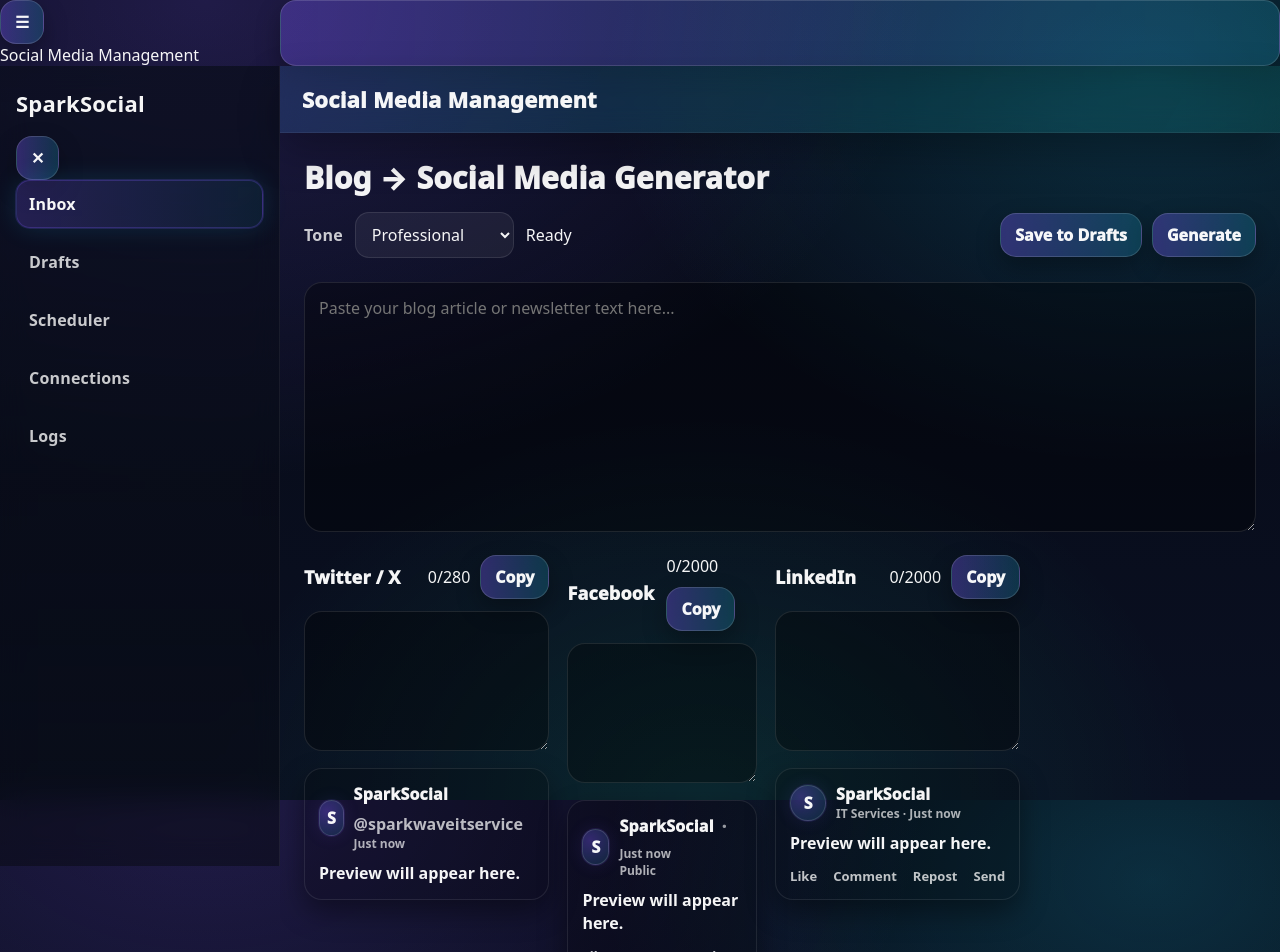
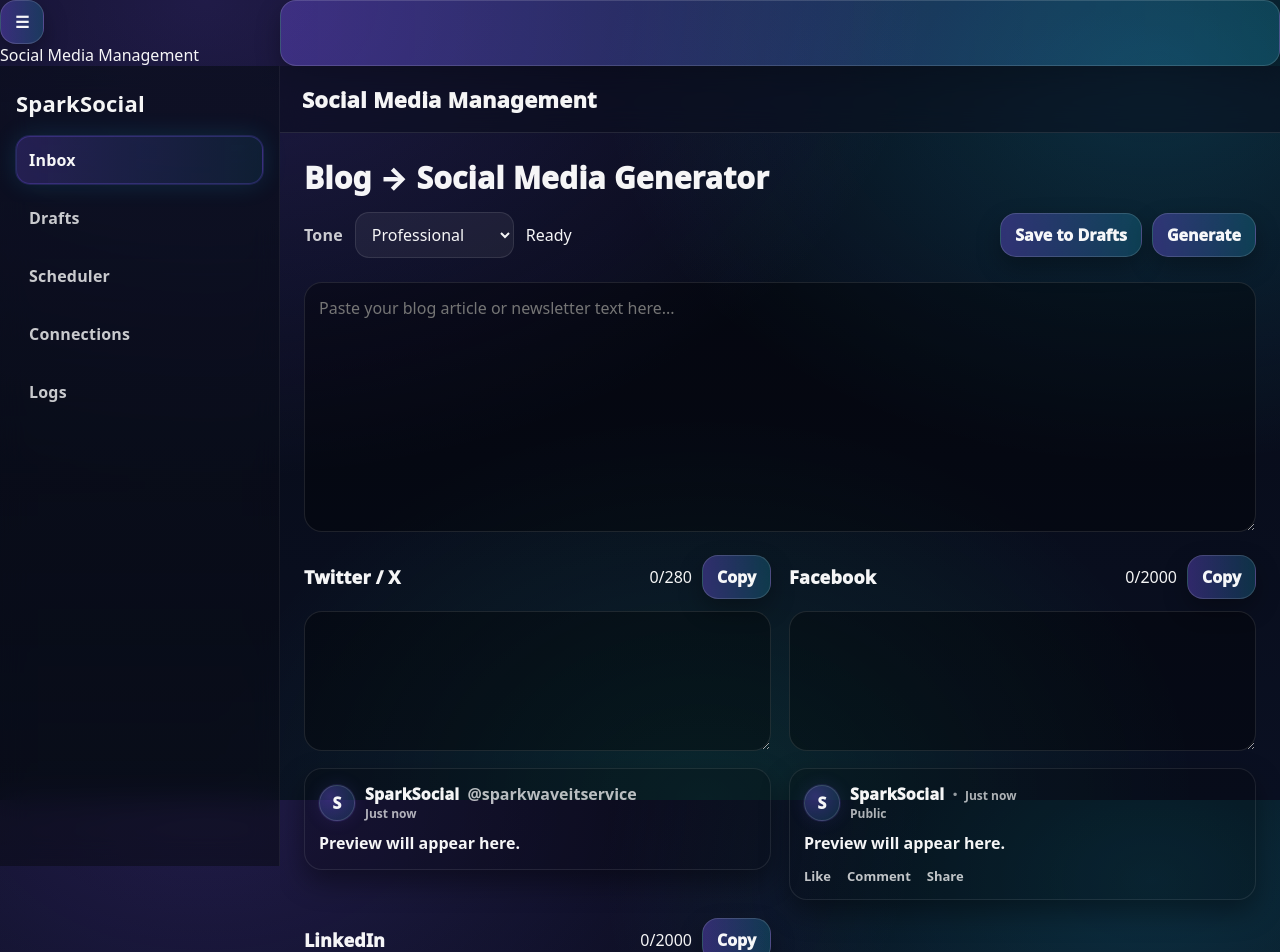
Before and after one commit to Mikekellydev/social-sparkwave, a React (Vite) app: page /#/inbox in a window 1280 px wide. Shown: the top 952 px of the page. Built offline with nearby package versions, Linux system fonts and the light colour scheme.

Commit message:
fix grid for social media cards

```diff
--- a/src/App.css
+++ b/src/App.css
@@ -566,3 +566,126 @@
     justify-content: space-between;
   }
 }
+
+
+/* ---------- Sidebar toggle buttons (hamburger + close) ---------- */
+/* Assumes:
+   - hamburger button has class: .menuButton
+   - close button has class: .closeButton
+   If your class names differ, tell me what they are and I’ll adjust.
+*/
+
+/* Desktop: hide toggle controls */
+.menuButton,
+.closeButton {
+  display: none;
+}
+
+/* Mobile/tablet: show toggle controls */
+@media (max-width: 980px) {
+  .menuButton {
+    display: inline-flex;
+    align-items: center;
+    justify-content: center;
+
+    position: fixed;
+    top: 14px;
+    left: 14px;
+    z-index: 60;
+
+    width: 46px;
+    height: 46px;
+    border-radius: 16px;
+
+    border: 1px solid rgba(255, 255, 255, 0.14);
+    background: rgba(10, 14, 28, 0.55);
+    backdrop-filter: blur(14px);
+    -webkit-backdrop-filter: blur(14px);
+
+    box-shadow: 0 0 0 1px rgba(124, 92, 255, 0.16), 0 0 22px rgba(124, 92, 255, 0.18);
+  }
+
+  .closeButton {
+    display: inline-flex;
+    align-items: center;
+    justify-content: center;
+
+    position: absolute;
+    top: 14px;
+    right: 14px;
+
+    width: 42px;
+    height: 42px;
+    border-radius: 14px;
+
+    border: 1px solid rgba(255, 255, 255, 0.14);
+    background: rgba(255, 255, 255, 0.06);
+    box-shadow: 0 0 0 1px rgba(35, 213, 255, 0.14), 0 0 18px rgba(35, 213, 255, 0.12);
+  }
+}
+
+/* ================================
+   FIX 1: Platform grid layout
+   Desktop: Twitter + Facebook on top, LinkedIn full width under
+   Mobile: stack
+================================ */
+
+/* Your wrapper around the platform blocks */
+.platformGrid{
+  display: grid;
+  grid-template-columns: repeat(2, minmax(0, 1fr));
+  gap: 18px;
+  align-items: start;
+}
+
+/* Make the last block (LinkedIn) span both columns
+   This assumes order: Twitter, Facebook, LinkedIn */
+.platformGrid .platformBlock:last-child{
+  grid-column: 1 / -1;
+}
+
+/* Mobile: stack */
+@media (max-width: 980px){
+  .platformGrid{
+    grid-template-columns: 1fr;
+  }
+  .platformGrid .platformBlock:last-child{
+    grid-column: auto;
+  }
+}
+
+
+/* ================================
+   FIX 2: Header rounded shape
+   Make header a clean bar
+================================ */
+
+.header{
+  position: sticky;
+  top: 0;
+  z-index: 20;
+
+  width: 100%;
+  border-radius: 0 !important;
+  margin: 0 !important;
+
+  /* if your header had a big pill background before, this flattens it */
+  background: rgba(10, 14, 28, 0.55);
+  backdrop-filter: blur(14px);
+  -webkit-backdrop-filter: blur(14px);
+
+  border-bottom: 1px solid rgba(255, 255, 255, 0.10);
+  box-shadow: none !important;
+  overflow: hidden;
+}
+
+/* If you have an inner header "container" that was rounded, flatten it too */
+.header *{
+  border-radius: 0 !important;
+}
+
+/* Sometimes the weird shape is caused by a pseudo element used for gradients */
+.header::before,
+.header::after{
+  border-radius: 0 !important;
+}
```
